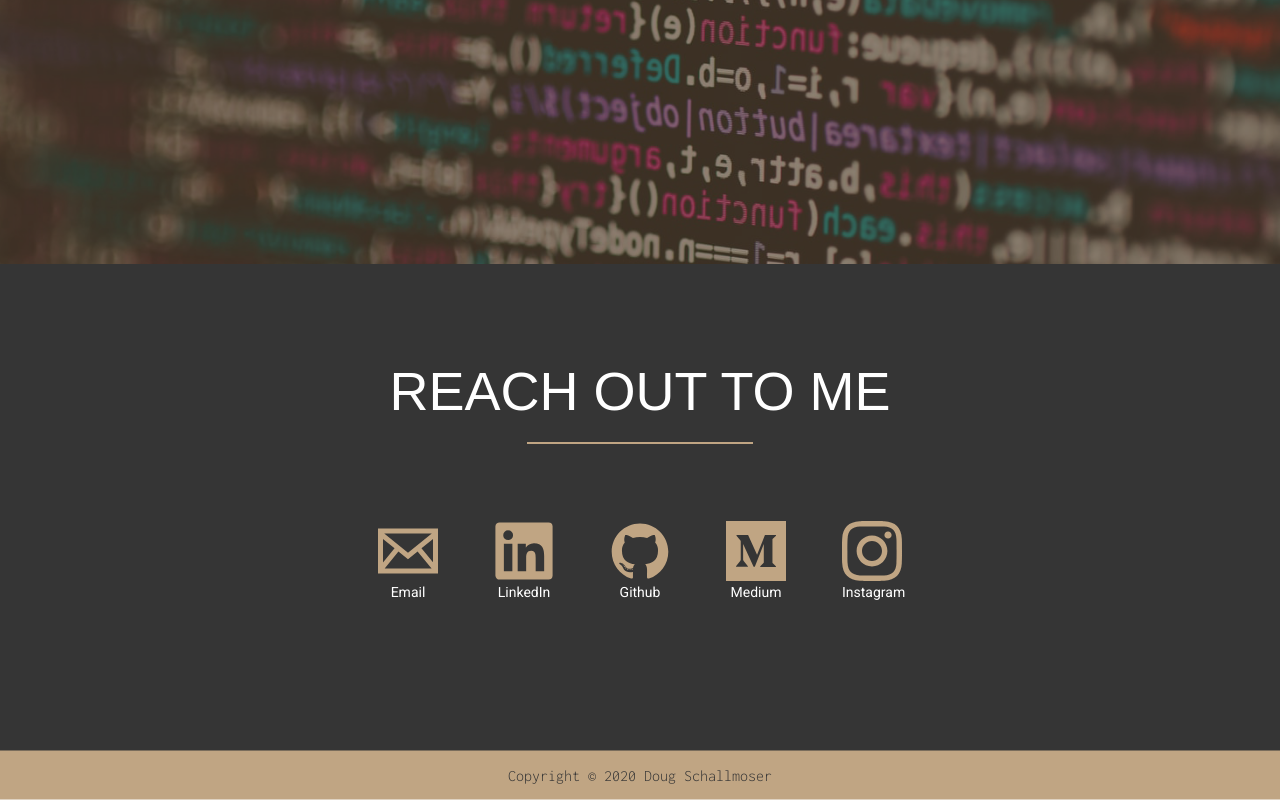
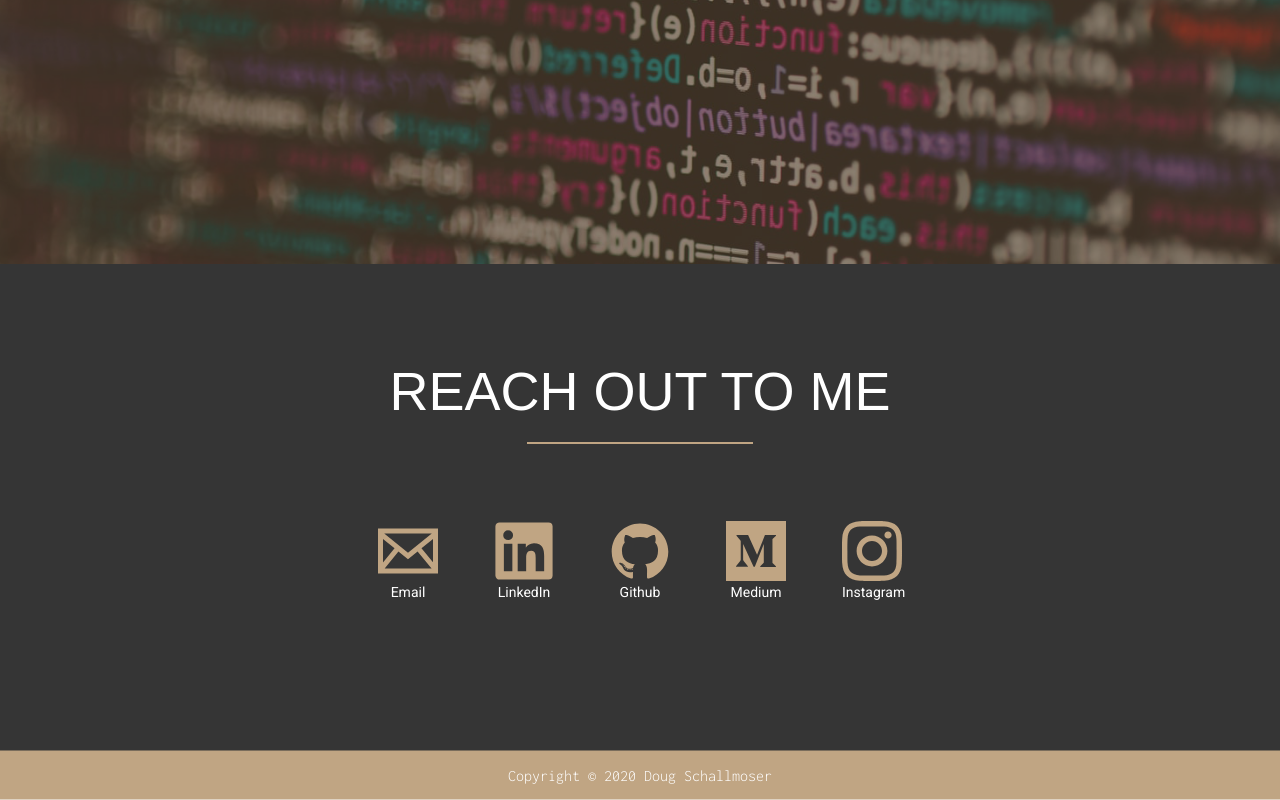
Before and after one commit to dougschallmoser/portfolio, a React (Create React App) app: page / in a window 1280 px wide. Shown: the part 4393-5193 px from the top of the page. Built offline with nearby package versions, Linux system fonts and the light colour scheme; no server answers; a web font is replaced by a local one.

Commit message:
update styling

```diff
--- a/public/styles/main.css
+++ b/public/styles/main.css
@@ -382,7 +382,7 @@
   opacity: 0.75;
   width: 100%;
   height: 100%;
-  transition: 1s ease;
+  transition: 2s ease;
 }
 
 .photography {
@@ -572,6 +572,7 @@
 
 #copyright {
   background: #c0a583;
+  color: #fff;
   width: 100%;
   text-align: center;
   padding: 1em 0;
```
